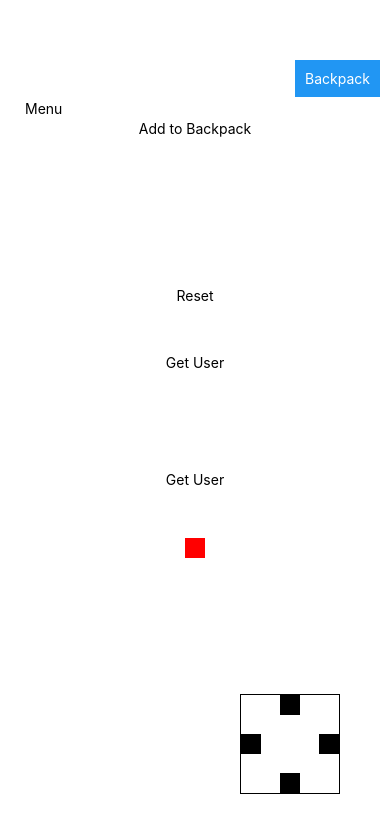
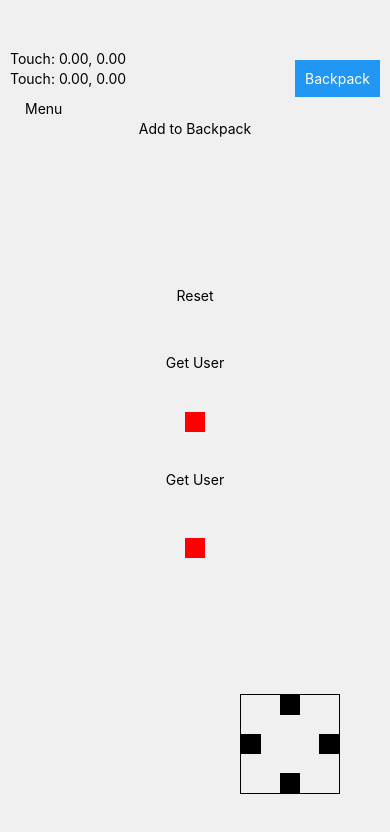
Before and after one commit to ShepSims/Player, a React Native app: screen / in a window 390 px wide. Shown: the top 832 px of the page. Built offline with nearby package versions, Linux system fonts and the light colour scheme; no server answers; the database is empty.

Commit message:
add projectile that goes in whatever direction you swipe on screen

```diff
--- a/App.js
+++ b/App.js
@@ -1,4 +1,4 @@
-import { ScrollView, Text, TextInput, TouchableOpacity, View } from 'react-native';
+import { Animated, ScrollView, StyleSheet, Text, TextInput, TouchableOpacity, View } from 'react-native';
 import { child, get, onValue, ref, set, update } from 'firebase/database';
 import { db } from './firebaseConfig';
 import { useEffect, useRef, useState } from 'react';
@@ -8,6 +8,45 @@ import BackpackModal from './BackpackModal';
 const dbRef = ref(db);
 
 export default function App() {
+	const [touchPosition, setTouchPosition] = useState({ x: 0, y: 0 });
+	const [startPosition, setStartPosition] = useState({ x: 0, y: 0 });
+	const velocity = useRef({ x: 0, y: 0 });
+	const dotPosition = useRef(new Animated.ValueXY()).current; // For animated movement
+
+	const updateMovement = () => {
+		// Continuous animation logic
+		Animated.loop(
+			Animated.timing(dotPosition, {
+				toValue: { x: velocity.current.x * 1000, y: velocity.current.y * 1000 }, // Arbitrary multiplier for demonstration
+				duration: 2000, // Represents the time it takes to complete one movement cycle
+				useNativeDriver: false,
+			})
+		).start();
+	};
+
+	// Touch event handlers
+	const onGrant = (event) => {
+		const { pageX, pageY } = event.nativeEvent;
+		setStartPosition({ x: pageX, y: pageY });
+		velocity.current = { x: 0, y: 0 }; // Reset velocity
+	};
+
+	const onMove = (event) => {
+		const { pageX, pageY } = event.nativeEvent;
+		const dx = pageX - startPosition.x;
+		const dy = pageY - startPosition.y;
+		const distance = Math.sqrt(dx ** 2 + dy ** 2);
+		const angle = Math.atan2(dy, dx);
+
+		// Update velocity based on the angle and distance
+		velocity.current = {
+			x: (Math.cos(angle) * distance) / 100, // Normalize or adjust for desired speed
+			y: (Math.sin(angle) * distance) / 100,
+		};
+
+		updateMovement(); // Start or update the dot's movement based on the new velocity
+	};
+
 	const [modalVisible, setModalVisible] = useState(false);
 	const [backpackModalVisible, setBackpackModalVisible] = useState(false);
 
@@ -48,7 +87,28 @@ export default function App() {
 	}, []);
 
 	return (
-		<View style={{ flex: 1, alignItems: 'center', justifyContent: 'center' }}>
+		<View
+			style={styles.container}
+			onStartShouldSetResponder={() => true}
+			onMoveShouldSetResponder={() => true}
+			onResponderGrant={onGrant}
+			onResponderMove={onMove}
+		>
+			<Animated.View
+				style={[
+					styles.dot,
+					{
+						transform: [{ translateX: dotPosition.x }, { translateY: dotPosition.y }],
+					},
+				]}
+			/>
+			{/* Optional: Display touch position for debugging */}
+			<Text style={styles.debugText}>
+				Touch: {touchPosition.x.toFixed(2)}, {touchPosition.y.toFixed(2)}
+			</Text>
+			<Text style={[styles.debugText, { top: 70 }]}>
+				Touch: {startPosition.x.toFixed(2)}, {startPosition.y.toFixed(2)}
+			</Text>
 			{/* Backpack View */}
 			{/* Backpack Button */}
 			<TouchableOpacity
@@ -162,3 +222,24 @@ export default function App() {
 		</View>
 	);
 }
+
+const styles = StyleSheet.create({
+	container: {
+		flex: 1,
+		justifyContent: 'center',
+		alignItems: 'center',
+		backgroundColor: '#f0f0f0', // Light background color for better visibility
+	},
+	dot: {
+		width: 20,
+		height: 20,
+		backgroundColor: 'red',
+		position: 'absolute',
+	},
+	debugText: {
+		position: 'absolute',
+		top: 50,
+		left: 10,
+		color: 'black',
+	},
+});
```
